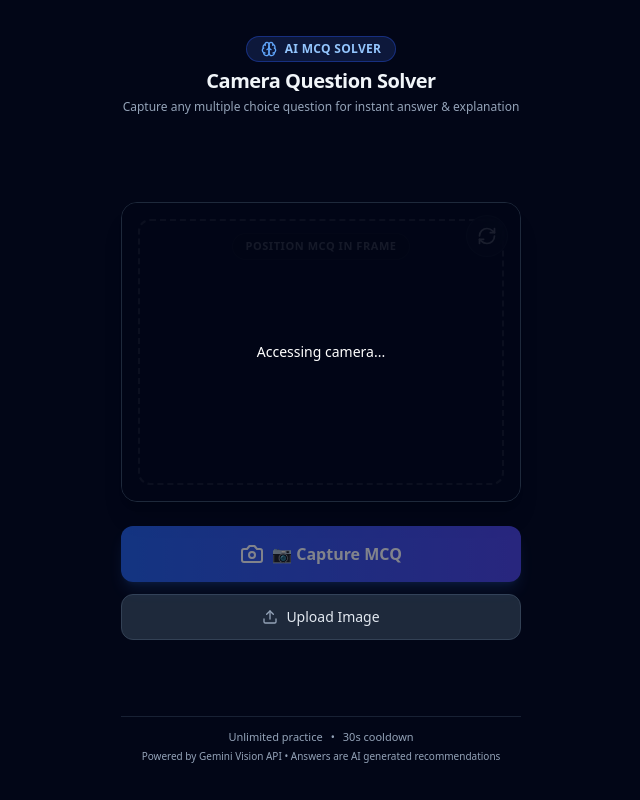
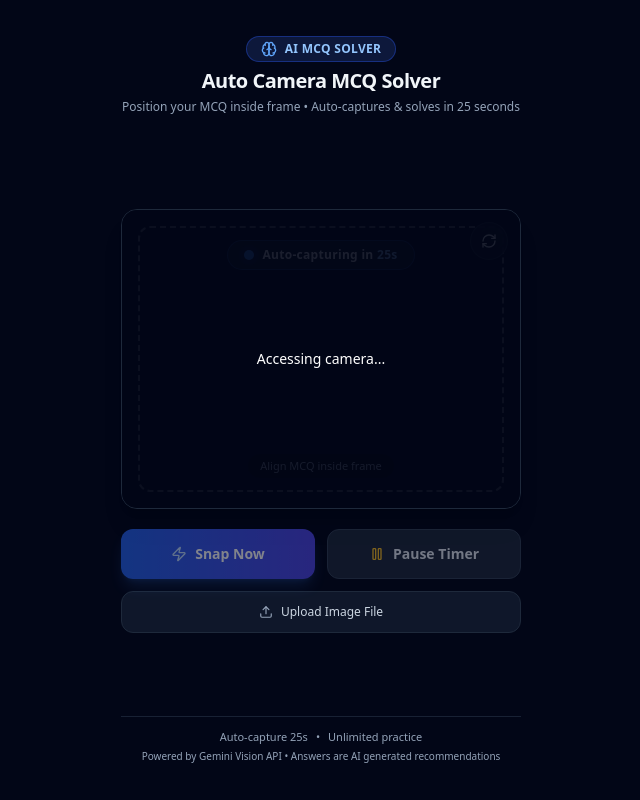
Before and after one commit to 717dev/mcq-solver, a Next.js app: page / in a window 1280 px wide. Shown: the whole page, without its empty margins (319-959 px from the left). Built offline with nearby package versions, Linux system fonts and the light colour scheme; no server answers.

Commit message:
Update MCQ Solver: 25s auto-capture & unlimited practice

```diff
--- a/app/components/CameraView.tsx
+++ b/app/components/CameraView.tsx
@@ -1,15 +1,20 @@
 'use client';
 
 import React, { useRef, useState, useEffect, useCallback } from 'react';
-import { Camera, RefreshCw, Upload, AlertCircle } from 'lucide-react';
+import { Camera, RefreshCw, Upload, AlertCircle, Play, Pause, Zap } from 'lucide-react';
 import { compressImage, readFileAsDataUrl } from '@/lib/imageUtils';
 
 interface CameraViewProps {
-  onCapture: (compressedDataUrl: string) => void;
+  onCapture: (compressedDataUrl: string, autoSolve?: boolean) => void;
   onError: (errorMessage: string) => void;
+  autoCaptureSeconds?: number;
 }
 
-export const CameraView: React.FC<CameraViewProps> = ({ onCapture, onError }) => {
+export const CameraView: React.FC<CameraViewProps> = ({
+  onCapture,
+  onError,
+  autoCaptureSeconds = 25,
+}) => {
   const videoRef = useRef<HTMLVideoElement | null>(null);
   const fileInputRef = useRef<HTMLInputElement | null>(null);
 
@@ -18,12 +23,15 @@ export const CameraView: React.FC<CameraViewProps> = ({ onCapture, onError }) =>
   const [cameraError, setCameraError] = useState<string | null>(null);
   const [isInitializing, setIsInitializing] = useState<boolean>(true);
 
+  // Auto-capture timer state (25 seconds)
+  const [timeLeft, setTimeLeft] = useState<number>(autoCaptureSeconds);
+  const [isTimerPaused, setIsTimerPaused] = useState<boolean>(false);
+
   // Initialize camera stream
   const startCamera = useCallback(async (mode: 'environment' | 'user') => {
     setIsInitializing(true);
     setCameraError(null);
 
-    // Stop existing stream tracks
     if (stream) {
       stream.getTracks().forEach((track) => track.stop());
     }
@@ -69,8 +77,8 @@ export const CameraView: React.FC<CameraViewProps> = ({ onCapture, onError }) =>
     // eslint-disable-next-line react-hooks/exhaustive-deps
   }, [facingMode]);
 
-  // Capture photo from canvas
-  const handleCapture = async () => {
+  // Capture photo logic
+  const performCapture = useCallback(async (autoSolve = true) => {
     if (!videoRef.current) return;
 
     try {
@@ -87,21 +95,38 @@ export const CameraView: React.FC<CameraViewProps> = ({ onCapture, onError }) =>
       ctx.drawImage(video, 0, 0, canvas.width, canvas.height);
       const rawDataUrl = canvas.toDataURL('image/jpeg', 0.9);
 
-      // Compress client-side for fast network payload
+      // Compress image client-side
       const compressed = await compressImage(rawDataUrl);
-      onCapture(compressed);
+      onCapture(compressed, autoSolve);
     } catch (err: unknown) {
       console.error('Capture error:', err);
       onError('Failed to capture photo. Please try uploading an image instead.');
     }
-  };
+  }, [onCapture, onError]);
 
-  // Toggle front/rear camera
+  // 25-Second Auto-Capture Countdown Effect
+  useEffect(() => {
+    if (isInitializing || cameraError || isTimerPaused) return;
+
+    if (timeLeft <= 0) {
+      performCapture(true);
+      return;
+    }
+
+    const timer = setInterval(() => {
+      setTimeLeft((prev) => prev - 1);
+    }, 1000);
+
+    return () => clearInterval(timer);
+  }, [timeLeft, isInitializing, cameraError, isTimerPaused, performCapture]);
+
+  // Reset timer on camera switch
   const toggleCamera = () => {
+    setTimeLeft(autoCaptureSeconds);
     setFacingMode((prev) => (prev === 'environment' ? 'user' : 'environment'));
   };
 
-  // File upload fallback
+  // Manual File Upload Handler
   const handleFileChange = async (e: React.ChangeEvent<HTMLInputElement>) => {
     const file = e.target.files?.[0];
     if (!file) return;
@@ -109,16 +134,18 @@ export const CameraView: React.FC<CameraViewProps> = ({ onCapture, onError }) =>
     try {
       const rawDataUrl = await readFileAsDataUrl(file);
       const compressed = await compressImage(rawDataUrl);
-      onCapture(compressed);
+      onCapture(compressed, true);
     } catch (err: unknown) {
       const errorMsg = err instanceof Error ? err.message : 'Failed to process selected file.';
       onError(errorMsg);
     }
   };
 
+  const progressPercentage = Math.max(0, Math.min(100, (timeLeft / autoCaptureSeconds) * 100));
+
   return (
     <div className="flex flex-col items-center w-full max-w-md mx-auto space-y-4">
-      {/* Video Viewport Container */}
+      {/* Live Video Frame Container */}
       <div className="relative w-full aspect-[4/3] bg-slate-950 rounded-2xl overflow-hidden shadow-xl border border-slate-800 flex items-center justify-center">
         {cameraError ? (
           <div className="p-6 text-center text-slate-300 space-y-3">
@@ -134,22 +161,48 @@ export const CameraView: React.FC<CameraViewProps> = ({ onCapture, onError }) =>
               className="w-full h-full object-cover"
             />
 
-            {/* Viewfinder overlay target */}
+            {/* Viewfinder Target & Auto-Capture Status Banner */}
             <div className="absolute inset-4 border-2 border-dashed border-white/40 rounded-xl pointer-events-none flex flex-col justify-between p-3">
-              <div className="text-[11px] font-semibold tracking-wider text-white/80 uppercase bg-black/40 backdrop-blur-md self-center px-3 py-1 rounded-full border border-white/10">
-                Position MCQ in frame
+              {/* Top Countdown Badge */}
+              <div className="self-center bg-slate-900/90 backdrop-blur-md px-4 py-1.5 rounded-full border border-blue-500/30 flex items-center space-x-2 text-white shadow-lg pointer-events-auto">
+                <span className="relative flex h-2.5 w-2.5">
+                  <span className={`animate-ping absolute inline-flex h-full w-full rounded-full ${isTimerPaused ? 'bg-amber-400' : 'bg-blue-400'} opacity-75`}></span>
+                  <span className={`relative inline-flex rounded-full h-2.5 w-2.5 ${isTimerPaused ? 'bg-amber-500' : 'bg-blue-500'}`}></span>
+                </span>
+                <span className="text-xs font-semibold tracking-wide">
+                  {isTimerPaused ? (
+                    'Timer Paused'
+                  ) : (
+                    <>Auto-capturing in <span className="font-bold text-blue-300">{timeLeft}s</span></>
+                  )}
+                </span>
+              </div>
+
+              {/* Viewfinder helper note */}
+              <div className="text-[11px] text-center text-slate-300 bg-black/60 backdrop-blur-sm px-3 py-1 rounded-full self-center">
+                Align MCQ inside frame
               </div>
             </div>
 
-            {/* Switch Camera Button (Top Right) */}
+            {/* Top Right Camera Switch Button */}
             <button
               onClick={toggleCamera}
               type="button"
               aria-label="Switch Camera"
               className="absolute top-3 right-3 p-2.5 rounded-full bg-slate-900/80 hover:bg-slate-900 text-white backdrop-blur-md transition-colors border border-white/10 active:scale-95"
             >
-              <RefreshCw className="w-5 h-5" />
+              <RefreshCw className="w-4 h-4" />
             </button>
+
+            {/* Bottom Timer Progress Bar */}
+            {!isInitializing && (
+              <div className="absolute bottom-0 inset-x-0 h-1.5 bg-slate-800">
+                <div
+                  className="h-full bg-gradient-to-r from-blue-500 to-indigo-500 transition-all duration-1000 ease-linear"
+                  style={{ width: `${progressPercentage}%` }}
+                />
+              </div>
+            )}
           </>
         )}
 
@@ -160,31 +213,54 @@ export const CameraView: React.FC<CameraViewProps> = ({ onCapture, onError }) =>
         )}
       </div>
 
-      {/* Main Action Controls */}
-      <div className="w-full flex flex-col items-center space-y-3 pt-2">
-        {/* Shutter Capture Button */}
+      {/* Control Buttons */}
+      <div className="w-full flex flex-col items-center space-y-3 pt-1">
         {!cameraError && (
-          <button
-            onClick={handleCapture}
-            disabled={isInitializing}
-            type="button"
-            aria-label="Capture MCQ Photo"
-            className="w-full py-4 px-6 bg-gradient-to-r from-blue-600 to-indigo-600 hover:from-blue-700 hover:to-indigo-700 active:scale-[0.99] text-white font-semibold rounded-xl shadow-lg shadow-blue-500/25 flex items-center justify-center space-x-2 text-base transition-all disabled:opacity-50"
-          >
-            <Camera className="w-6 h-6" />
-            <span>📷 Capture MCQ</span>
-          </button>
+          <div className="w-full grid grid-cols-2 gap-3">
+            {/* Immediate Snap Now Button */}
+            <button
+              onClick={() => performCapture(true)}
+              disabled={isInitializing}
+              type="button"
+              aria-label="Snap Photo Now"
+              className="py-3.5 px-4 bg-gradient-to-r from-blue-600 to-indigo-600 hover:from-blue-700 hover:to-indigo-700 active:scale-[0.98] text-white font-semibold rounded-xl shadow-lg shadow-blue-500/25 flex items-center justify-center space-x-2 text-sm transition-all disabled:opacity-50"
+            >
+              <Zap className="w-4 h-4 text-blue-200" />
+              <span>Snap Now</span>
+            </button>
+
+            {/* Pause / Resume Timer Toggle Button */}
+            <button
+              onClick={() => setIsTimerPaused((prev) => !prev)}
+              disabled={isInitializing}
+              type="button"
+              aria-label={isTimerPaused ? 'Resume Timer' : 'Pause Timer'}
+              className="py-3.5 px-4 bg-slate-800 hover:bg-slate-700 active:scale-[0.98] text-slate-200 font-semibold rounded-xl border border-slate-700 flex items-center justify-center space-x-2 text-sm transition-all disabled:opacity-50"
+            >
+              {isTimerPaused ? (
+                <>
+                  <Play className="w-4 h-4 text-emerald-400" />
+                  <span>Resume (25s)</span>
+                </>
+              ) : (
+                <>
+                  <Pause className="w-4 h-4 text-amber-400" />
+                  <span>Pause Timer</span>
+                </>
+              )}
+            </button>
+          </div>
         )}
 
-        {/* Fallback Upload Button */}
+        {/* Upload File Fallback */}
         <button
           onClick={() => fileInputRef.current?.click()}
           type="button"
           aria-label="Upload Image File"
-          className="w-full py-3 px-6 bg-slate-800 hover:bg-slate-700 active:scale-[0.99] text-slate-200 font-medium rounded-xl border border-slate-700 flex items-center justify-center space-x-2 text-sm transition-all"
+          className="w-full py-3 px-6 bg-slate-900 hover:bg-slate-800 active:scale-[0.99] text-slate-300 font-medium rounded-xl border border-slate-800 flex items-center justify-center space-x-2 text-xs transition-all"
         >
-          <Upload className="w-4 h-4 text-slate-400" />
-          <span>Upload Image</span>
+          <Upload className="w-3.5 h-3.5 text-slate-400" />
+          <span>Upload Image File</span>
         </button>
 
         <input
--- a/app/page.tsx
+++ b/app/page.tsx
@@ -16,25 +16,8 @@ export default function HomePage() {
   const [errorMessage, setErrorMessage] = useState<string | null>(null);
   const [cooldownSeconds, setCooldownSeconds] = useState<number>(0);
 
-  // Handle captured or uploaded photo from CameraView
-  const handleCapture = (imageDataUrl: string) => {
-    setCapturedImage(imageDataUrl);
-    setErrorMessage(null);
-    setAppState('preview');
-  };
-
-  // Handle retake action
-  const handleRetake = () => {
-    setCapturedImage(null);
-    setSolution(null);
-    setErrorMessage(null);
-    setAppState('camera');
-  };
-
-  // Handle solve submit to /api/solve backend
-  const handleSolve = async () => {
-    if (!capturedImage) return;
-
+  // Send solve request to /api/solve
+  const sendSolveRequest = async (imageDataUrl: string) => {
     setAppState('solving');
     setErrorMessage(null);
 
@@ -44,7 +27,7 @@ export default function HomePage() {
         headers: {
           'Content-Type': 'application/json',
         },
-        body: JSON.stringify({ image: capturedImage }),
+        body: JSON.stringify({ image: imageDataUrl }),
       });
 
       const data: SolveApiResponse = await response.json();
@@ -53,7 +36,7 @@ export default function HomePage() {
         const errorText =
           data.success === false
             ? data.error
-            : 'Unable to solve this question right now. Please try again later.';
+            : 'Unable to solve this question right now. Please check your Gemini API key and try again.';
 
         if (data.success === false && data.retryAfter) {
           setCooldownSeconds(data.retryAfter);
@@ -83,6 +66,26 @@ export default function HomePage() {
     }
   };
 
+  // Handle captured or uploaded photo from CameraView
+  const handleCapture = (imageDataUrl: string, autoSolve = true) => {
+    setCapturedImage(imageDataUrl);
+    setErrorMessage(null);
+
+    if (autoSolve) {
+      sendSolveRequest(imageDataUrl);
+    } else {
+      setAppState('preview');
+    }
+  };
+
+  // Handle retake / try again action
+  const handleRetake = () => {
+    setCapturedImage(null);
+    setSolution(null);
+    setErrorMessage(null);
+    setAppState('camera');
+  };
+
   return (
     <main className="flex-1 flex flex-col items-center justify-between p-4 sm:p-6 max-w-md mx-auto w-full">
       {/* Header */}
@@ -92,10 +95,10 @@ export default function HomePage() {
           <span>AI MCQ SOLVER</span>
         </div>
         <h1 className="text-xl font-bold text-slate-100 tracking-tight">
-          Camera Question Solver
+          Auto Camera MCQ Solver
         </h1>
         <p className="text-xs text-slate-400">
-          Capture any multiple choice question for instant answer & explanation
+          Position your MCQ inside frame • Auto-captures & solves in 25 seconds
         </p>
       </header>
 
@@ -116,7 +119,9 @@ export default function HomePage() {
             onCapture={handleCapture}
             onError={(msg) => {
               setErrorMessage(msg);
+              setAppState('error');
             }}
+            autoCaptureSeconds={25}
           />
         )}
 
@@ -124,11 +129,11 @@ export default function HomePage() {
           <ImagePreview
             imageSrc={capturedImage}
             onRetake={handleRetake}
-            onSolve={handleSolve}
+            onSolve={() => sendSolveRequest(capturedImage)}
           />
         )}
 
-        {appState === 'solving' && <LoadingState message="Analyzing question..." />}
+        {appState === 'solving' && <LoadingState message="Analyzing & solving question..." />}
 
         {appState === 'result' && solution && (
           <AnswerCard result={solution} onSolveAnother={handleRetake} />
@@ -139,9 +144,9 @@ export default function HomePage() {
             <div className="w-12 h-12 rounded-full bg-rose-950/80 border border-rose-800 text-rose-400 flex items-center justify-center mx-auto">
               <AlertCircle className="w-6 h-6" />
             </div>
-            <div className="space-y-1">
+            <div className="space-y-1.5">
               <h3 className="text-base font-semibold text-slate-100">Unable to solve</h3>
-              <p className="text-xs text-rose-300/90 leading-relaxed">
+              <p className="text-xs text-rose-300/90 leading-relaxed font-medium bg-rose-950/50 p-3 rounded-xl border border-rose-900/50">
                 {errorMessage || 'An unexpected error occurred.'}
               </p>
             </div>
@@ -160,9 +165,9 @@ export default function HomePage() {
       {/* Footer Info */}
       <footer className="w-full text-center py-3 border-t border-slate-800/80 text-[11px] text-slate-400 space-y-1">
         <div className="flex items-center justify-center space-x-2">
+          <span>Auto-capture 25s</span>
+          <span>•</span>
           <span>Unlimited practice</span>
-          <span>•</span>
-          <span>30s cooldown</span>
         </div>
         <p className="text-[10px] text-slate-400">
           Powered by Gemini Vision API • Answers are AI generated recommendations
--- a/lib/gemini.ts
+++ b/lib/gemini.ts
@@ -44,10 +44,10 @@ export async function solveMCQWithGemini(
   const modelName = process.env.GEMINI_MODEL || 'gemini-2.5-flash';
 
   if (!apiKey || apiKey.trim() === '') {
-    console.error('[Gemini Integration Error] GEMINI_API_KEY is not configured in server environment.');
+    console.error('[Gemini Integration Error] GEMINI_API_KEY is not configured.');
     return {
       success: false,
-      error: 'AI solving engine is currently unconfigured. Please check backend server setup.',
+      error: 'Gemini API Key is missing. Please add your GEMINI_API_KEY to .env.local (or Vercel Environment Variables).',
     };
   }
 
@@ -89,9 +89,17 @@ export async function solveMCQWithGemini(
     if (!response.ok) {
       const errorText = await response.text();
       console.error(`[Gemini API Error] HTTP ${response.status}: ${errorText}`);
+
+      if (response.status === 400 || response.status === 403) {
+        return {
+          success: false,
+          error: 'Invalid Gemini API key or unauthorized request. Please check your API key.',
+        };
+      }
+
       return {
         success: false,
-        error: 'Unable to solve this question right now. Please try again later.',
+        error: 'Gemini AI service error. Please try again in a few moments.',
       };
     }
 
@@ -142,7 +150,7 @@ export async function solveMCQWithGemini(
     console.error('[Gemini Service Exception]', err);
     return {
       success: false,
-      error: 'Unable to solve this question right now. Please try again later.',
+      error: 'Unable to connect to AI engine. Please check your internet connection and try again.',
     };
   }
 }
```
